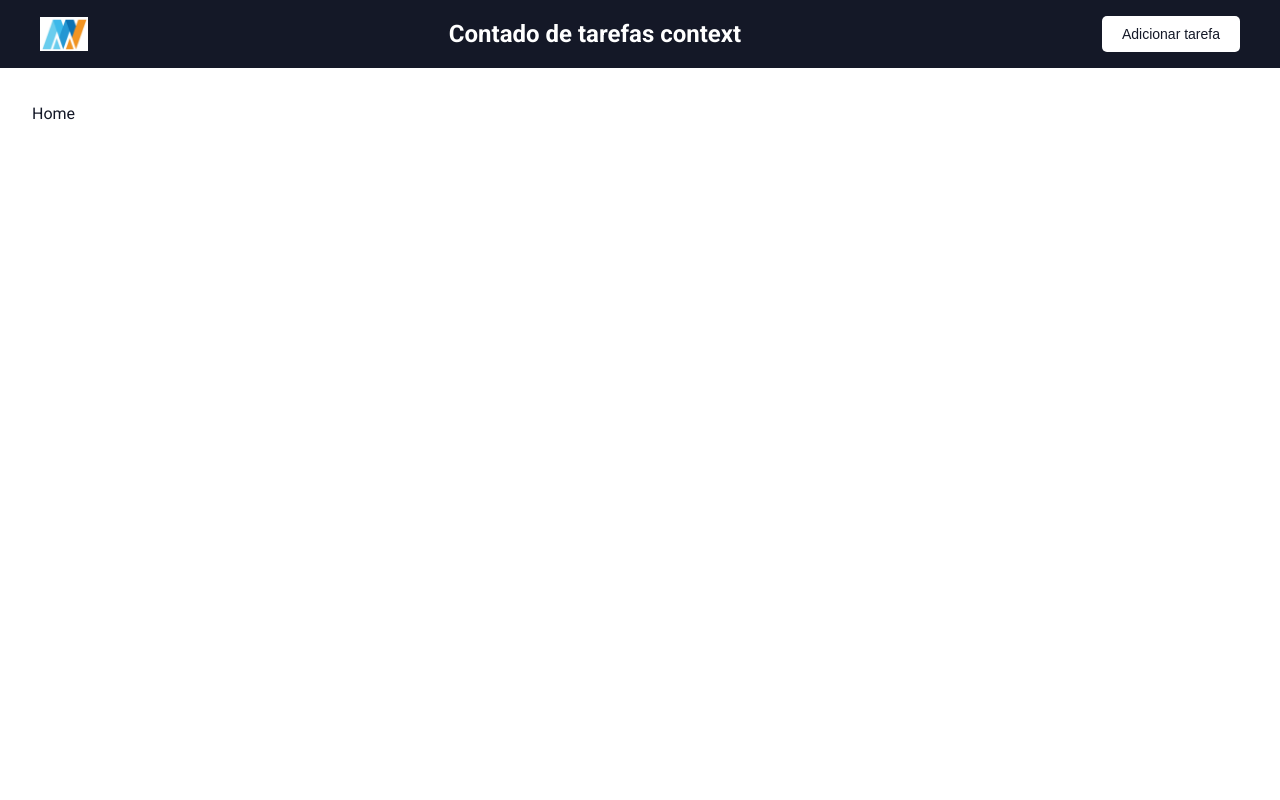
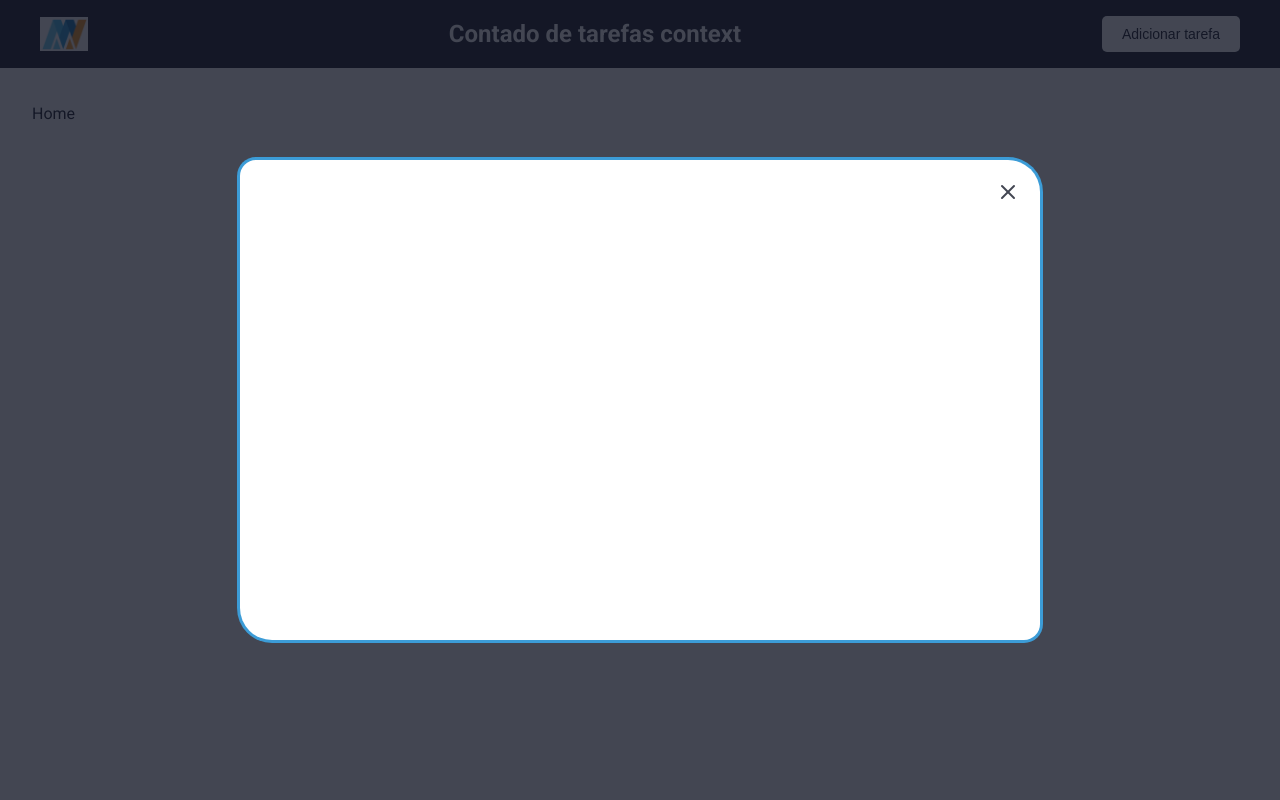
Before and after one commit to PedrohvFernandes/test-mundo-wap, a React (Create React App) app in the folder developermundowap-mundowap-test-react-4dc93bc0b3f7/: page / in a window 1280 px wide. Both pictures are taken after a click on the button "Adicionar tarefa". Shown: the top 800 px of the page. Built offline with nearby package versions, Linux system fonts and the light colour scheme.

Commit message:
Modal pronto

```diff
--- a/developermundowap-mundowap-test-react-4dc93bc0b3f7/package.json
+++ b/developermundowap-mundowap-test-react-4dc93bc0b3f7/package.json
@@ -3,6 +3,7 @@
   "version": "0.1.0",
   "private": true,
   "dependencies": {
+    "@react-spring/web": "^9.7.3",
     "@testing-library/jest-dom": "^5.14.1",
     "@testing-library/react": "^13.0.0",
     "@testing-library/user-event": "^13.2.1",
@@ -15,6 +16,7 @@
     "react-hook-form": "^7.48.2",
     "react-router-dom": "^6.20.0",
     "react-scripts": "5.0.1",
+    "react-spring": "^9.7.3",
     "styled-components": "^6.1.1",
     "typescript": "^4.4.2",
     "web-vitals": "^2.1.0",
--- a/developermundowap-mundowap-test-react-4dc93bc0b3f7/src/assets/icons/index.ts
+++ b/developermundowap-mundowap-test-react-4dc93bc0b3f7/src/assets/icons/index.ts
@@ -3,6 +3,6 @@
 // Aqui poderia colocar icons de assets para virar react component ou URL de imagens
 
 // Icons de libs
-import { GithubIcon } from 'lucide-react'
+import { GithubIcon, X } from 'lucide-react'
 
-export { GithubIcon }
+export { GithubIcon, X }
--- a/developermundowap-mundowap-test-react-4dc93bc0b3f7/src/components/headers/header-default/index.tsx
+++ b/developermundowap-mundowap-test-react-4dc93bc0b3f7/src/components/headers/header-default/index.tsx
@@ -1,9 +1,18 @@
+import { useState } from 'react'
+
 import { ButtonDefault } from '@components/buttons/button-default'
 import { LogoMundoWap } from '@components/logo-mundo-wap'
+import { ModalTaskCreation } from '@components/modal-task-creation'
 
 import { ContainerContentHeader, HeaderDefaultStyled } from './styles'
 
 export function HeaderDefault() {
+  const [showModal, setShowModal] = useState<boolean>(false)
+
+  const handleShowModal = () => {
+    setShowModal(prev => !prev)
+  }
+
   return (
     <HeaderDefaultStyled>
       <ContainerContentHeader>
@@ -13,12 +22,11 @@ export function HeaderDefault() {
 
         <ButtonDefault
           $bgContrast={false}
-          onClick={() => {
-            console.log('teste')
-          }}
+          onClick={handleShowModal}
         >
           Adicionar tarefa
         </ButtonDefault>
+        <ModalTaskCreation showModal={showModal} setShowModal={setShowModal}/>
       </ContainerContentHeader>
     </HeaderDefaultStyled>
   )
--- a/developermundowap-mundowap-test-react-4dc93bc0b3f7/src/components/headers/header-default/styles.ts
+++ b/developermundowap-mundowap-test-react-4dc93bc0b3f7/src/components/headers/header-default/styles.ts
@@ -19,6 +19,7 @@ export const HeaderDefaultStyled = styled.header`
 export const ContainerContentHeader = styled(
   ContainerDefaultSpaceBetweenContent
 )`
+  position: relative;
   > strong {
     font-size: ${props => props.theme.font.defaultS};
     @media ${props => props.theme.deviceMax.tablet} {
--- a/developermundowap-mundowap-test-react-4dc93bc0b3f7/src/components/modal-task-creation/index.tsx
+++ b/developermundowap-mundowap-test-react-4dc93bc0b3f7/src/components/modal-task-creation/index.tsx
@@ -1,5 +1,77 @@
-export function ModalTaskCreation() {
+import { useRef, useEffect, useCallback } from 'react'
+import { useSpring, animated } from '@react-spring/web'
+
+import { ButtonDefault } from '@components/buttons/button-default'
+
+import {
+  CloseModalButton,
+  Container,
+  ModalContent,
+  ModalWrapper
+} from './styles'
+
+interface IModalTaskCreationProps {
+  showModal: boolean
+  setShowModal: React.Dispatch<React.SetStateAction<boolean>>
+  // setShowModal: (value: boolean) => void
+}
+
+export function ModalTaskCreation({
+  showModal,
+  setShowModal
+}: Readonly<IModalTaskCreationProps>) {
+  const modalRef = useRef<HTMLDivElement>(null)
+
+  const animation = useSpring({
+    config: {
+      duration: 400
+    },
+    opacity: showModal ? 1 : 0,
+    transform: showModal ? `translateY(0%)` : `translateY(-100%)`
+  })
+
+  const closeModal = (event: React.MouseEvent<HTMLElement>) => {
+    // Se o elemento clicado for igual a div que contém a referência do modal então feche o modal
+    if (modalRef.current === event.target) {
+      setShowModal(false)
+    }
+  }
+
+  const keyPress = useCallback(
+    (e: KeyboardEvent) => {
+      // Se o showModal for true e a tecla pressionada for a tecla ESC então feche o modal
+      if (e.key === 'Escape' && showModal) {
+        setShowModal(false)
+      }
+    },
+    [setShowModal, showModal]
+  )
+
+  useEffect(() => {
+    // Adiciona o evento de click no documento
+    document.addEventListener('keydown', keyPress)
+    // Remove o evento de click no documento
+    return () => document.removeEventListener('keydown', keyPress)
+  }, [keyPress])
+
   return (
-    <div>Modal</div>
+    <>
+      {showModal && (
+        <Container ref={modalRef} onClick={closeModal}>
+          <animated.div style={animation}>
+            <ModalWrapper>
+              <ModalContent>
+              </ModalContent>
+              <CloseModalButton
+                aria-label="close modal"
+                onClick={() => {
+                  setShowModal(prev => !prev)
+                }}
+              ></CloseModalButton>
+            </ModalWrapper>
+          </animated.div>
+        </Container>
+      )}
+    </>
   )
 }
--- a/developermundowap-mundowap-test-react-4dc93bc0b3f7/src/components/modal-task-creation/styles.ts
+++ b/developermundowap-mundowap-test-react-4dc93bc0b3f7/src/components/modal-task-creation/styles.ts
@@ -1 +1,53 @@
-import styled from 'styled-components';
+import styled from 'styled-components'
+import { X } from '@assets/icons'
+
+export const Container = styled.div`
+  width: 100%;
+  height: 100%;
+  background-color: ${({ theme }) => theme.color.background.contrastText};
+  opacity: 0.8;
+  position: fixed;
+  z-index: 100;
+  top: 0;
+  left: 0;
+  right: 0;
+  display: flex;
+  justify-content: center;
+  align-items: center;
+  padding: 0 2rem;
+`
+
+export const ModalWrapper = styled.div`
+  width: 50rem;
+  height: 30rem;
+  box-shadow: ${({ theme }) => theme.color.tertiary.contrastText} 0px 0px 0px
+    3px;
+  background-color: ${({ theme }) => theme.color.background.main};
+  color: ${({ theme }) => theme.color.background.contrastText};
+  display: flex;
+  justify-content: center;
+  align-items: center;
+  position: relative;
+  z-index: 100;
+  border-top-left-radius: 1rem;
+  border-top-right-radius: 2rem;
+  border-bottom-left-radius: 2rem;
+  border-bottom-right-radius: 1rem;
+`
+
+export const ModalContent = styled.div`
+  display: flex;
+  flex-direction: column;
+  justify-content: center;
+  align-items: center;
+  line-height: 1.8;
+  color: ${({ theme }) => theme.color.background.contrastText};
+`
+
+export const CloseModalButton = styled(X)`
+  cursor: pointer;
+  position: absolute;
+  top: 20px;
+  right: 20px;
+  z-index: 10;
+`
```
Also changed, not shown: 2 other files (tests, documents, lock files or other folders).
